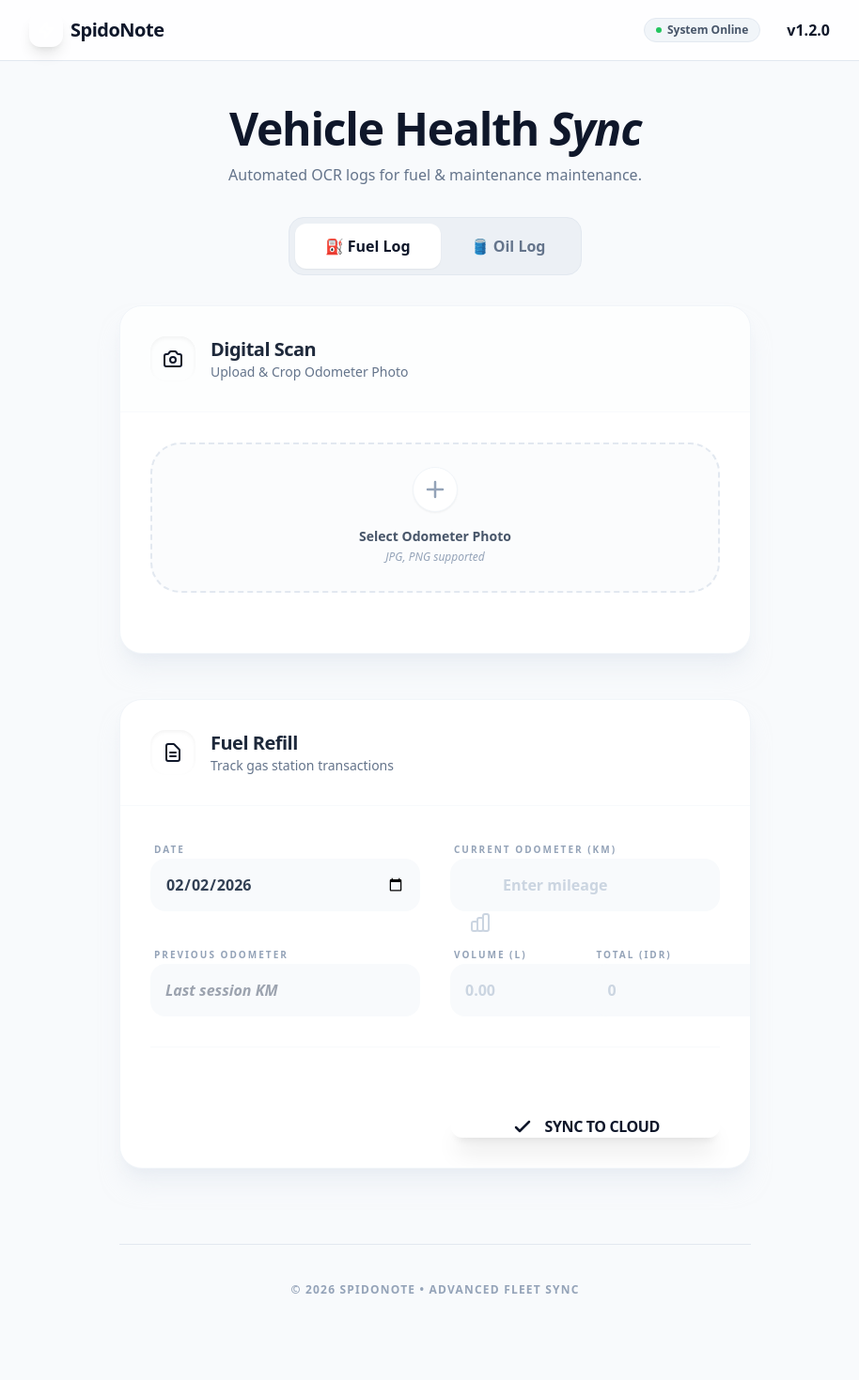
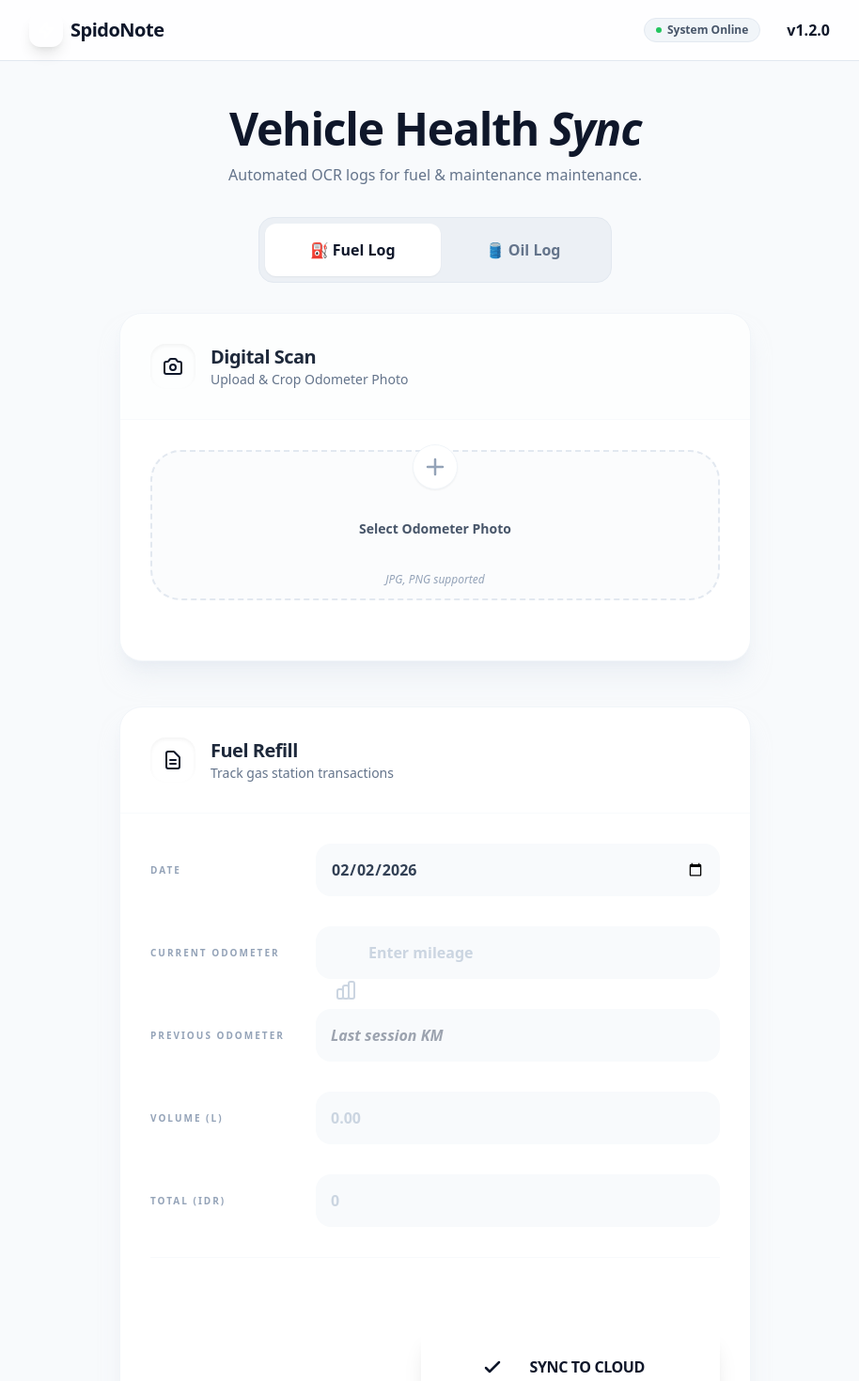
Before and after one commit to alldone03/spidonote, a React (Vite) app: page / in a window 1280 px wide. Shown: the top 1470 px of the page at 94% size, without its empty margins (177-1091 px from the left). Built offline with nearby package versions, Linux system fonts and the light colour scheme.

Commit message:
fixed: UI

```diff
--- a/src/App.jsx
+++ b/src/App.jsx
@@ -44,16 +44,16 @@ function App() {
           <div className="flex justify-center mb-8">
             <div className="tabs tabs-boxed bg-slate-200/50 p-1.5 rounded-2xl border border-slate-200">
               <button
-                className={`tab tab-lg rounded-xl h-12 font-bold transition-all px-8 ${activeTab === 'bbm' ? 'tab-active bg-white text-primary shadow-sm' : 'text-slate-500'}`}
+                className={`tab tab-lg rounded-xl h-14 font-bold transition-all px-8 p-4 ${activeTab === 'bbm' ? 'tab-active bg-white text-primary shadow-sm' : 'text-slate-500'}`}
                 onClick={() => setActiveTab('bbm')}
               >
-                ⛽ Fuel Log
+                <span className="p-4">⛽ Fuel Log</span>
               </button>
               <button
-                className={`tab tab-lg rounded-xl h-12 font-bold transition-all px-8 ${activeTab === 'oli' ? 'tab-active bg-white text-secondary shadow-sm' : 'text-slate-500'}`}
+                className={`tab tab-lg rounded-xl h-14 font-bold transition-all px-8 p-4 ${activeTab === 'oli' ? 'tab-active bg-white text-secondary shadow-sm' : 'text-slate-500'}`}
                 onClick={() => setActiveTab('oli')}
               >
-                🛢️ Oil Log
+                <span className="p-4">🛢️ Oil Log</span>
               </button>
             </div>
           </div>
--- a/src/components/FuelForm.jsx
+++ b/src/components/FuelForm.jsx
@@ -16,10 +16,10 @@ const FuelForm = ({ scannedKm, activeType = 'bbm' }) => {
         }
     });
 
-    // Handle tab switch - update type but keep common fields
-    useEffect(() => {
-        // Reset doesn't change common fields like tanggal and kilometer
-    }, [activeType]);
+    const [showAuth, setShowAuth] = React.useState(false);
+    const [password, setPassword] = React.useState("");
+    const [pendingData, setPendingData] = React.useState(null);
+    const [isSyncing, setIsSyncing] = React.useState(false);
 
     useEffect(() => {
         if (scannedKm) {
@@ -27,7 +27,19 @@ const FuelForm = ({ scannedKm, activeType = 'bbm' }) => {
         }
     }, [scannedKm, setValue]);
 
-    const onSubmit = async (data) => {
+    const onSubmit = (data) => {
+        setPendingData(data);
+        setShowAuth(true);
+    };
+
+    const executeSync = async () => {
+        if (password !== "cintamesin") {
+            alert("Password Salah! ❌");
+            return;
+        }
+
+        setIsSyncing(true);
+        const data = pendingData;
         const GOOGLE_SCRIPT_URL = "https://script.google.com/macros/s/AKfycbzZfDz7TmytH0pVH_fiaquHKquSabIn0okZsm3bwSKUexlN37OtYwCkKeTivFwx05Qr/exec";
 
         let payload = {
@@ -59,8 +71,8 @@ const FuelForm = ({ scannedKm, activeType = 'bbm' }) => {
             });
 
             localStorage.setItem('last_odometer', data.kilometer);
-            alert(`Data ${activeType.toUpperCase()} berhasil disimpan!`);
-            // Optionally reset specific fields after success
+            alert(`Data ${activeType.toUpperCase()} berhasil disimpan! ✅`);
+
             if (activeType === 'bbm') {
                 setValue('liter', '');
                 setValue('harga', '');
@@ -68,9 +80,13 @@ const FuelForm = ({ scannedKm, activeType = 'bbm' }) => {
                 setValue('jenis_oli', '');
                 setValue('catatan', '');
             }
+            setShowAuth(false);
+            setPassword("");
         } catch (error) {
             console.error("Submission Error:", error);
             alert("Gagal menyimpan data. Periksa koneksi atau konfigurasi script.");
+        } finally {
+            setIsSyncing(false);
         }
     };
 
@@ -107,19 +123,23 @@ const FuelForm = ({ scannedKm, activeType = 'bbm' }) => {
 
             <div className="p-6 sm:p-8">
                 <form onSubmit={handleSubmit(onSubmit)} className="space-y-6 sm:space-y-8">
-                    <div className="grid grid-cols-1 md:grid-cols-2 gap-6 sm:gap-8">
-                        <div className="form-control w-full uppercase">
-                            <label className="label-text mb-2.5 font-black text-[10px] tracking-[0.2em] text-slate-400 ml-1">Date</label>
+                    <div className="grid grid-cols-1 gap-6 sm:gap-8">
+                        {/* Date field */}
+                        <div className="flex flex-col sm:flex-row sm:items-center gap-2 sm:gap-4">
+                            <label className="sm:w-40 label-text font-black text-[10px] tracking-[0.2em] text-slate-400 uppercase">Date</label>
+                            <div className="flex-1">
                                 <input
                                     type="date"
                                     {...register("tanggal", { required: true })}
                                     className="input h-14 w-full bg-slate-50 border-slate-200 rounded-2xl p-4 focus:bg-white focus:ring-4 focus:ring-primary/10 transition-all font-bold text-slate-700"
                                 />
                             </div>
+                        </div>
 
-                        <div className="form-control w-full uppercase">
-                            <label className="label-text mb-2.5 font-black text-[10px] tracking-[0.2em] text-slate-400 ml-1">Current Odometer (KM)</label>
-                            <div className="relative group">
+                        {/* Current Odometer field */}
+                        <div className="flex flex-col sm:flex-row sm:items-center gap-2 sm:gap-4">
+                            <label className="sm:w-40 label-text font-black text-[10px] tracking-[0.2em] text-slate-400 uppercase">Current odometer</label>
+                            <div className="flex-1 relative group">
                                 <input
                                     type="number"
                                     placeholder="Enter mileage"
@@ -138,9 +158,10 @@ const FuelForm = ({ scannedKm, activeType = 'bbm' }) => {
                     {/* Conditional Fields Based on Type */}
                     {activeType === 'bbm' ? (
                         <div className="space-y-6 sm:space-y-8 animate-in fade-in duration-500">
-                            <div className="grid grid-cols-1 md:grid-cols-2 gap-6 sm:gap-8">
-                                <div className="form-control w-full uppercase">
-                                    <label className="label-text mb-2.5 font-black text-[10px] tracking-[0.2em] text-slate-400 ml-1">Previous Odometer</label>
+                            <div className="grid grid-cols-1 gap-6 sm:gap-8">
+                                <div className="flex flex-col sm:flex-row sm:items-center gap-2 sm:gap-4">
+                                    <label className="sm:w-40 label-text font-black text-[10px] tracking-[0.2em] text-slate-400 uppercase">Previous Odometer</label>
+                                    <div className="flex-1">
                                         <input
                                             type="number"
                                             placeholder="Last session KM"
@@ -148,24 +169,27 @@ const FuelForm = ({ scannedKm, activeType = 'bbm' }) => {
                                             className="input h-14 bg-slate-50 border-slate-200 rounded-2xl p-4 w-full font-bold text-slate-600 italic"
                                         />
                                     </div>
-                                <div className="grid grid-cols-2 gap-4">
-                                    <div className="form-control w-full uppercase">
-                                        <label className="label-text mb-2.5 font-black text-[10px] tracking-[0.2em] text-slate-400 ml-1">Volume (L)</label>
+                                </div>
+                                <div className="flex flex-col sm:flex-row sm:items-center gap-2 sm:gap-4">
+                                    <label className="sm:w-40 label-text font-black text-[10px] tracking-[0.2em] text-slate-400 uppercase">Volume (L)</label>
+                                    <div className="flex-1">
                                         <input
                                             type="number"
                                             step="0.01"
                                             placeholder="0.00"
                                             {...register("liter", { required: true })}
-                                            className="input h-14 bg-slate-50 border-slate-200 p-4 rounded-2xl font-black text-slate-800 placeholder:text-slate-300"
+                                            className="input h-14 w-full bg-slate-50 border-slate-200 p-4 rounded-2xl font-black text-slate-800 placeholder:text-slate-300"
                                         />
                                     </div>
-                                    <div className="form-control w-full uppercase">
-                                        <label className="label-text mb-2.5 font-black text-[10px] tracking-[0.2em] text-slate-400 ml-1">Total (IDR)</label>
+                                </div>
+                                <div className="flex flex-col sm:flex-row sm:items-center gap-2 sm:gap-4">
+                                    <label className="sm:w-40 label-text font-black text-[10px] tracking-[0.2em] text-slate-400 uppercase">Total (IDR)</label>
+                                    <div className="flex-1">
                                         <input
                                             type="number"
                                             placeholder="0"
                                             {...register("harga", { required: true })}
-                                            className="input h-14 bg-slate-50 border-slate-200 p-4 rounded-2xl font-black text-slate-800 placeholder:text-slate-300"
+                                            className="input h-14 w-full bg-slate-50 border-slate-200 p-4 rounded-2xl font-black text-slate-800 placeholder:text-slate-300"
                                         />
                                     </div>
                                 </div>
@@ -192,21 +216,24 @@ const FuelForm = ({ scannedKm, activeType = 'bbm' }) => {
                         </div>
                     ) : (
                         <div className="space-y-6 sm:space-y-8 animate-in slide-in-from-right-4 duration-500">
-                            <div className="grid grid-cols-1 md:grid-cols-2 gap-6 sm:gap-8">
-                                <div className="form-control w-full uppercase">
-                                    <label className="label-text mb-2.5 font-black text-[10px] tracking-[0.2em] text-slate-400 ml-1">Jenis Oli</label>
+                            <div className="grid grid-cols-1 gap-6 sm:gap-8">
+                                <div className="flex flex-col sm:flex-row sm:items-center gap-2 sm:gap-4">
+                                    <label className="sm:w-40 label-text font-black text-[10px] tracking-[0.2em] text-slate-400 uppercase">Jenis Oli</label>
+                                    <div className="flex-1">
                                         <input
                                             type="text"
                                             placeholder="Contoh: Shell Advance 10W-40"
                                             {...register("jenis_oli", { required: activeType === 'oli' })}
-                                        className="input h-14 bg-slate-50 border-slate-200 p-4 rounded-2xl font-bold text-slate-800 placeholder:text-slate-300"
+                                            className="input h-14 w-full bg-slate-50 border-slate-200 p-4 rounded-2xl font-bold text-slate-800 placeholder:text-slate-300"
                                         />
                                     </div>
-                                <div className="form-control w-full uppercase">
-                                    <label className="label-text mb-2.5 font-black text-[10px] tracking-[0.2em] text-slate-400 ml-1">Aksi Maintenance</label>
+                                </div>
+                                <div className="flex flex-col sm:flex-row sm:items-center gap-2 sm:gap-4">
+                                    <label className="sm:w-40 label-text font-black text-[10px] tracking-[0.2em] text-slate-400 uppercase">Aksi Maintenance</label>
+                                    <div className="flex-1">
                                         <select
                                             {...register("aksi")}
-                                        className="select h-14 bg-slate-50 border-slate-200 rounded-2xl font-bold text-slate-800"
+                                            className="select h-14 w-full bg-slate-50 border-slate-200 rounded-2xl font-bold text-slate-800"
                                         >
                                             <option value="Ganti">🔄 Ganti Baru</option>
                                             <option value="Cek">🔍 Pengecekan</option>
@@ -214,13 +241,16 @@ const FuelForm = ({ scannedKm, activeType = 'bbm' }) => {
                                         </select>
                                     </div>
                                 </div>
-                            <div className="form-control w-full uppercase">
-                                <label className="label-text mb-2.5 font-black text-[10px] tracking-[0.2em] text-slate-400 ml-1">Catatan</label>
+                            </div>
+                            <div className="flex flex-col sm:flex-row gap-2 sm:gap-4">
+                                <label className="sm:w-40 label-text font-black text-[10px] tracking-[0.2em] text-slate-400 uppercase">Catatan</label>
+                                <div className="flex-1">
                                     <textarea
                                         placeholder="Catatan tambahan..."
                                         {...register("catatan")}
-                                    className="textarea bg-slate-50 border-slate-200 rounded-2xl p-4 font-medium text-slate-700 h-24"
+                                        className="textarea w-full bg-slate-50 border-slate-200 rounded-2xl p-4 font-medium text-slate-700 h-24"
                                     />
+                                </div>
                             </div>
                         </div>
                     )}
@@ -228,7 +258,7 @@ const FuelForm = ({ scannedKm, activeType = 'bbm' }) => {
                     <div className="flex flex-col sm:flex-row items-center justify-end gap-6 pt-6">
                         <button
                             type="submit"
-                            className={`btn btn-lg sm:w-auto w-full px-16 rounded-2xl shadow-xl transition-all active:scale-[0.98] border-none font-black tracking-tight uppercase ${activeType === 'oli' ? 'btn-secondary shadow-secondary/20' : 'btn-primary shadow-primary/20'} ${isSubmitting ? 'btn-disabled' : ''}`}
+                            className={`btn btn-lg sm:w-auto w-full p-4 px-16 rounded-2xl shadow-xl transition-all active:scale-[0.98] border-none font-black tracking-tight uppercase ${activeType === 'oli' ? 'btn-secondary shadow-secondary/20' : 'btn-primary shadow-primary/20'} ${isSubmitting ? 'btn-disabled' : ''}`}
                             disabled={isSubmitting}
                         >
                             {isSubmitting ? (
@@ -241,13 +271,63 @@ const FuelForm = ({ scannedKm, activeType = 'bbm' }) => {
                                     <svg xmlns="http://www.w3.org/2000/svg" className="h-6 w-6" fill="none" viewBox="0 0 24 24" stroke="currentColor">
                                         <path strokeLinecap="round" strokeLinejoin="round" strokeWidth={2.5} d="M5 13l4 4L19 7" />
                                     </svg>
-                                    <span>Sync to Cloud</span>
+                                    <span className="p-4">Sync to Cloud</span>
                                 </div>
                             )}
                         </button>
                     </div>
                 </form>
             </div>
+
+            {/* Password Modal */}
+            {showAuth && (
+                <div className="modal modal-open modal-bottom sm:modal-middle bg-slate-900/60 transition-all">
+                    <div className="modal-box bg-white border border-slate-100 rounded-[2rem] p-8 shadow-2xl">
+                        <div className="flex flex-col items-center text-center">
+                            <div className="w-16 h-16 bg-primary/10 rounded-full flex items-center justify-center text-primary mb-4">
+                                <svg xmlns="http://www.w3.org/2000/svg" className="h-8 w-8" fill="none" viewBox="0 0 24 24" stroke="currentColor">
+                                    <path strokeLinecap="round" strokeLinejoin="round" strokeWidth={2} d="M12 15v2m-6 4h12a2 2 0 002-2v-6a2 2 0 00-2-2H6a2 2 0 00-2 2v6a2 2 0 002 2zm10-10V7a4 4 0 00-8 0v4h8z" />
+                                </svg>
+                            </div>
+                            <h3 className="text-2xl font-black text-slate-800 tracking-tight mb-2">Sync Confirmation</h3>
+                            <p className="text-slate-500 font-medium mb-8">Enter the master password to sync data to the cloud.</p>
+
+                            <div className="form-control w-full mb-6">
+                                <input
+                                    type="password"
+                                    placeholder="Enter password..."
+                                    className="input input-lg bg-slate-50 border-slate-200 rounded-2xl w-full text-center font-bold tracking-[0.3em] focus:bg-white focus:ring-4 focus:ring-primary/10"
+                                    value={password}
+                                    onChange={(e) => setPassword(e.target.value)}
+                                    autoFocus
+                                    onKeyDown={(e) => {
+                                        if (e.key === 'Enter') executeSync();
+                                        if (e.key === 'Escape') setShowAuth(false);
+                                    }}
+                                />
+                            </div>
+
+                            <div className="flex flex-col sm:flex-row gap-3 w-full">
+                                <button
+                                    className={`btn btn-primary btn-lg flex-1 rounded-2xl shadow-xl shadow-primary/20 hover:scale-[1.02] active:scale-[0.98] transition-all font-black uppercase text-sm p-4 ${isSyncing ? 'btn-disabled' : ''}`}
+                                    onClick={executeSync}
+                                >
+                                    {isSyncing ? <span className="loading loading-spinner"></span> : <span className="p-4">Verify & Sync</span>}
+                                </button>
+                                <button
+                                    className="btn btn-ghost btn-lg flex-1 rounded-2xl text-slate-400 font-bold uppercase text-xs p-4"
+                                    onClick={() => {
+                                        setShowAuth(false);
+                                        setPassword("");
+                                    }}
+                                >
+                                    <span className="p-4">Cancel</span>
+                                </button>
+                            </div>
+                        </div>
+                    </div>
+                </div>
+            )}
         </div>
     );
 };
--- a/src/components/OCRScanner.jsx
+++ b/src/components/OCRScanner.jsx
@@ -146,8 +146,8 @@ const OCRScanner = ({ onScanComplete }) => {
                                     <path strokeLinecap="round" strokeLinejoin="round" strokeWidth="2.5" d="M12 4v16m8-8H4"></path>
                                 </svg>
                             </div>
-                            <p className="mb-1 text-sm text-slate-600 font-bold">Select Odometer Photo</p>
-                            <p className="text-xs text-slate-400 font-medium italic">JPG, PNG supported</p>
+                            <p className="mb-1 text-sm text-slate-600 font-bold p-4">Select Odometer Photo</p>
+                            <p className="text-xs text-slate-400 font-medium italic p-4">JPG, PNG supported</p>
                         </div>
                         <input type="file" className="hidden" accept="image/*" onChange={onSelectFile} />
                     </label>
@@ -174,12 +174,12 @@ const OCRScanner = ({ onScanComplete }) => {
 
                         <div className="flex flex-col sm:flex-row gap-4">
                             <button
-                                className={`btn btn-primary btn-lg flex-1 rounded-2xl shadow-lg shadow-primary/20 border-none transition-all active:scale-[0.98] ${loading ? 'btn-disabled' : ''}`}
+                                className={`btn btn-primary btn-lg flex-1 rounded-2xl shadow-lg shadow-primary/20 border-none transition-all active:scale-[0.98] p-4 ${loading ? 'btn-disabled' : ''}`}
                                 onClick={handleProcessOCR}
                                 disabled={!imageSrc || loading}
                             >
                                 {loading ? (
-                                    <div className="flex items-center gap-3">
+                                    <div className="flex items-center gap-3 p-4">
                                         <span className="loading loading-spinner loading-md"></span>
                                         <span className="font-bold tracking-wide italic">Analyzing {progress}%</span>
                                     </div>
@@ -193,8 +193,8 @@ const OCRScanner = ({ onScanComplete }) => {
                                 )}
                             </button>
                             {imageSrc && !loading && (
-                                <button className="btn btn-ghost btn-lg rounded-2xl text-slate-400" onClick={() => setImageSrc(null)}>
-                                    Clear
+                                <button className="btn btn-ghost btn-lg rounded-2xl text-slate-400 p-4" onClick={() => setImageSrc(null)}>
+                                    <span className="p-4">Clear</span>
                                 </button>
                             )}
                         </div>
```
Lines whose indentation alone changed are shown as unchanged.
